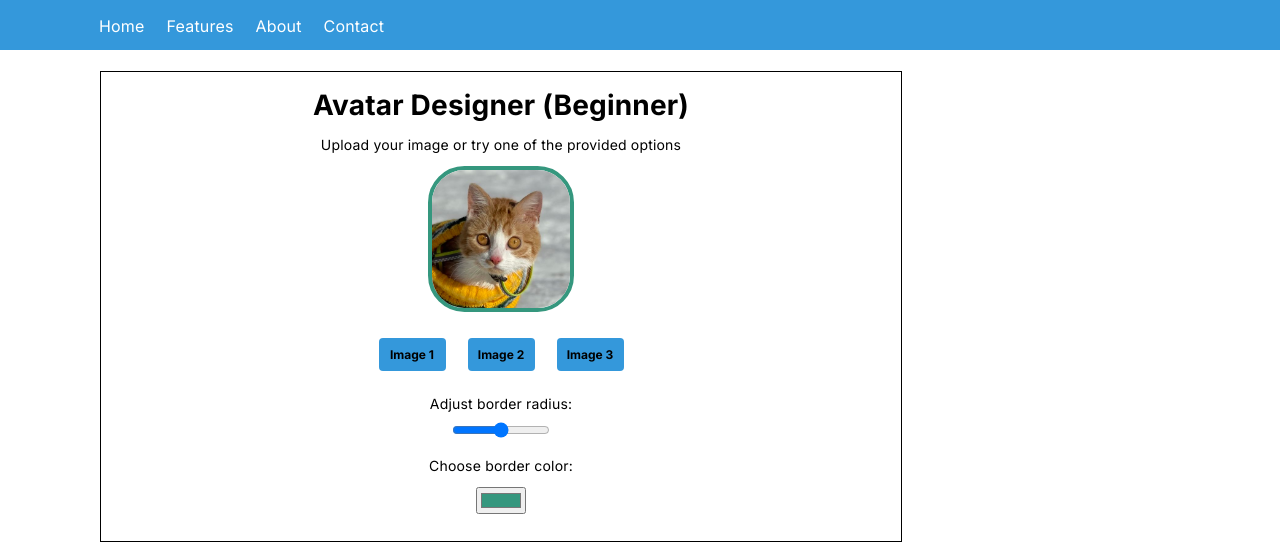
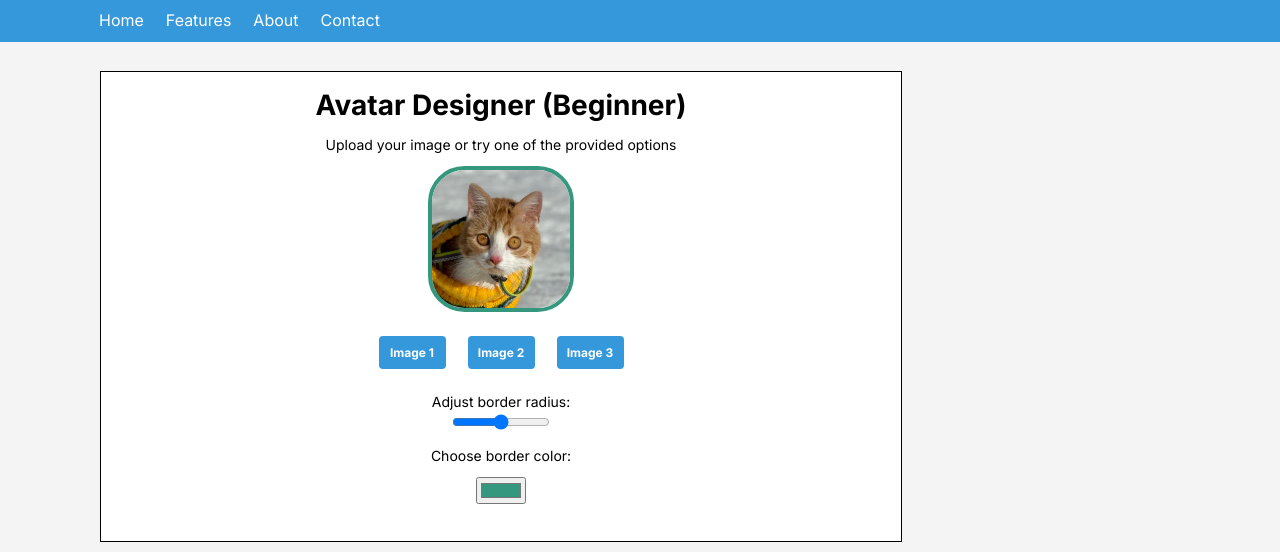
Before and after one commit to hicksey-makes/avatar_designer, a website built with Vite: page index.html in a window 1280 px wide. Built offline with nearby package versions, Linux system fonts and the light colour scheme.

Commit message:
make html and body full width and height so as to adjust their backgound color, return img btns to white

```diff
--- a/css/avatar.css
+++ b/css/avatar.css
@@ -1,3 +1,13 @@
+html {
+  width: 100%;
+  height: 100%;
+  background-color: #f4f4f4;
+}
+body {
+  width: 100%;
+  height: 100%;
+  margin: 0;
+}
 .original-image {
   /* width: 500px;
   height: 330px; */
@@ -37,6 +47,7 @@
   left: 100px;
   border: 1px solid #000000;
   color: #000000;
+  background-color: #ffffff;
 }
 
 
@@ -75,6 +86,7 @@
   font-weight: 700;
   font-family: "Inter", sans-serif;
   border: none;
+  color: #ffffff;
 }
 
 .navbar {
--- a/src/style.css
+++ b/src/style.css
@@ -1,4 +1,4 @@
-:root {
+/* :root {
   --text: #6b6375;
   --text-h: #08060d;
   --bg: #fff;
@@ -19,7 +19,7 @@
   letter-spacing: 0.18px;
   color-scheme: light dark;
   color: #000000;
-  background: #ffffff;
+   background: #ffffff;
   font-synthesis: none;
   text-rendering: optimizeLegibility;
   -webkit-font-smoothing: antialiased;
@@ -81,7 +81,7 @@ h2 {
 }
 p {
   margin: 0;
-} */
+}
 
 code,
 .counter {
@@ -294,3 +294,4 @@ code {
     border-right-color: var(--border);
   }
 }
+*/
```
